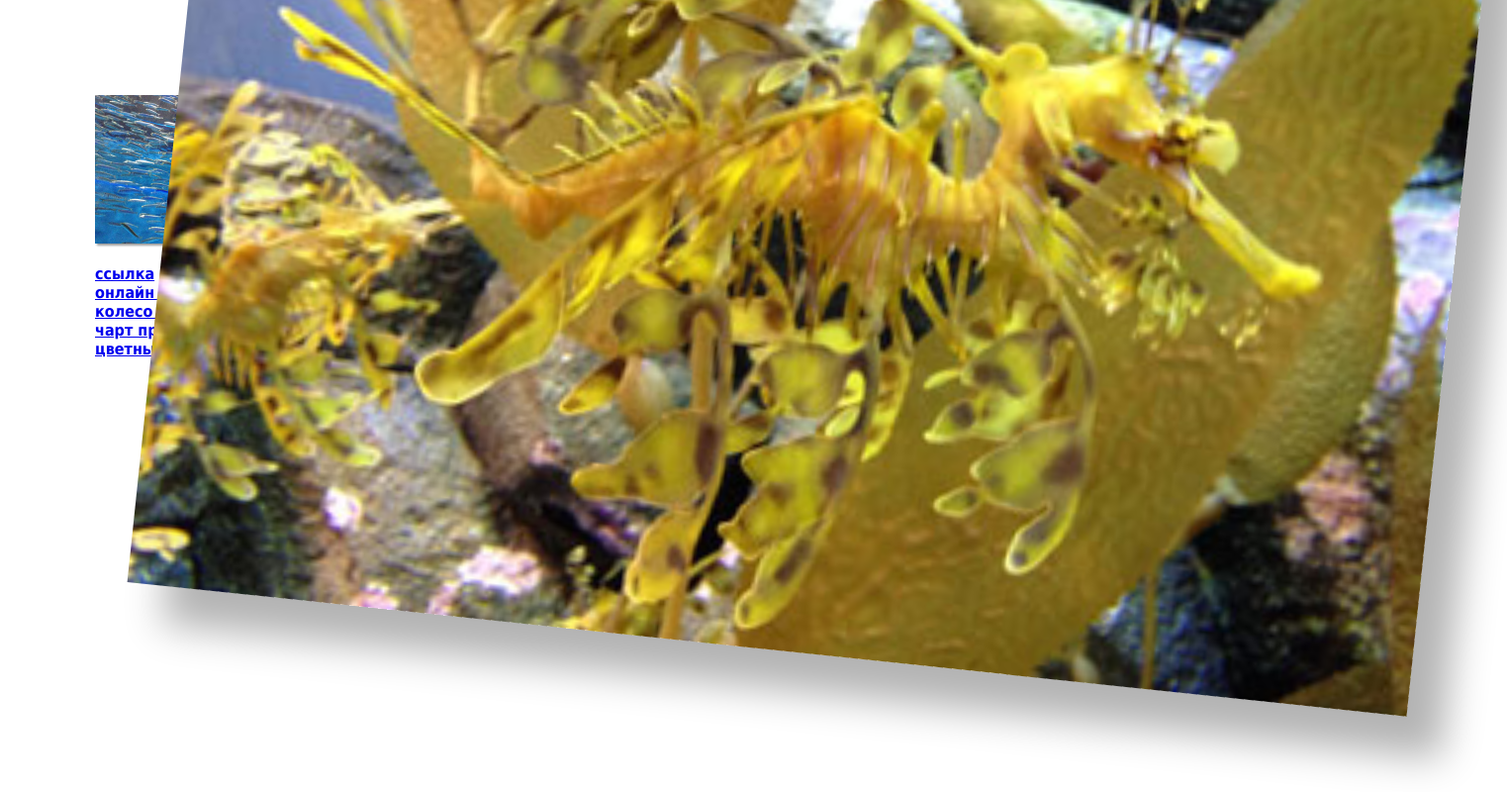
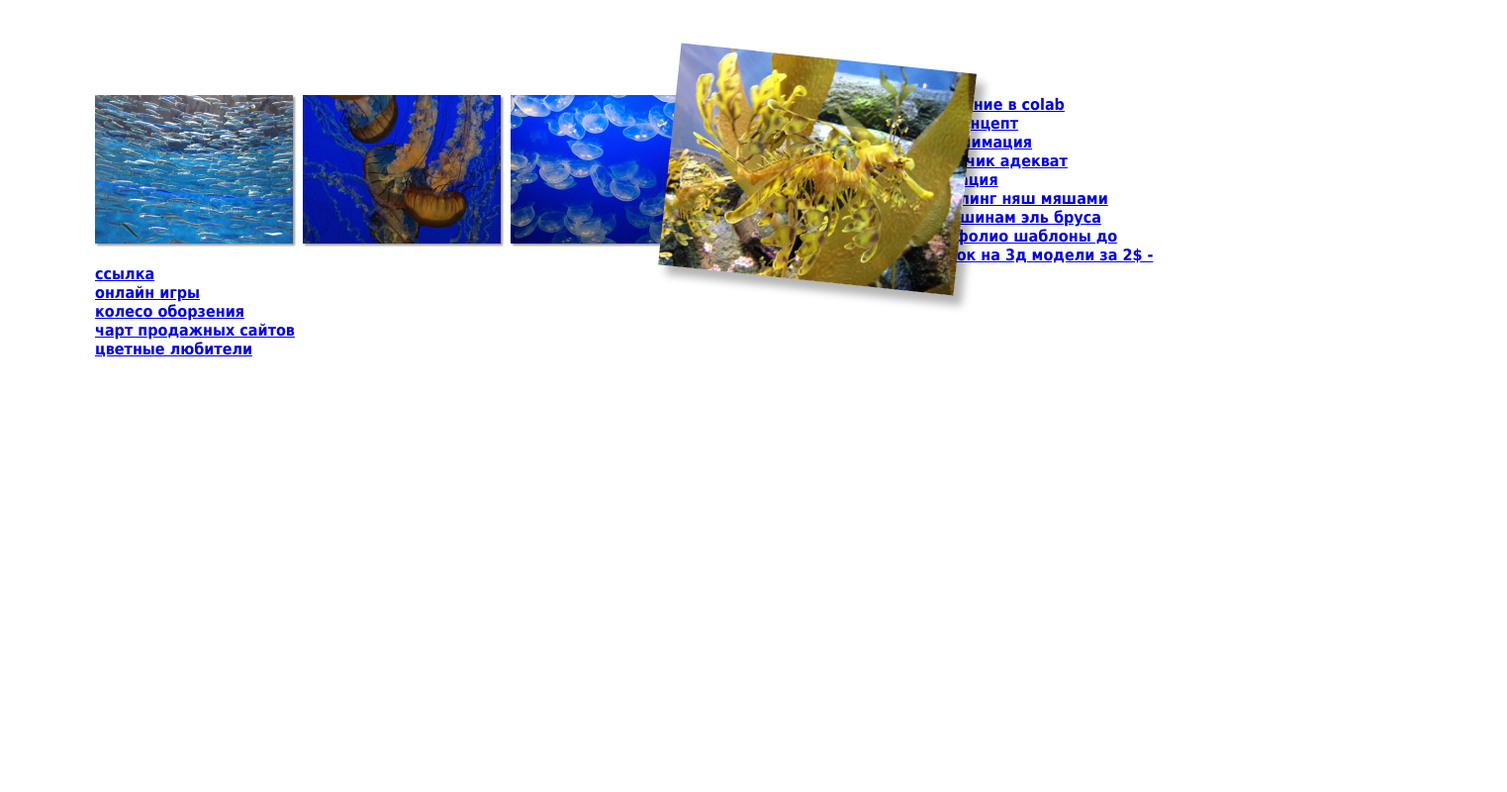
Before and after one commit to manta-na-dazla/first, a plain HTML site: page index.html in a window 1280 px wide. In both pictures the pointer is over the picture 826 px from the left and 171 px from the top of the page. Shown: the whole page at 99% size, 1523 px wide, since content can reach past the window. Drawn offline with Linux system fonts and the light colour scheme.

Commit message:
Update index.html

```diff
--- a/index.html
+++ b/index.html
@@ -86,7 +86,7 @@ a:hover #img3, a:focus #img3  {
 }
 
 a:hover #img4, a:focus #img4  {
-	transform: scale(6.5) rotate(6deg);
+	transform: scale(1.5) rotate(6deg);
 }
 
 
```
